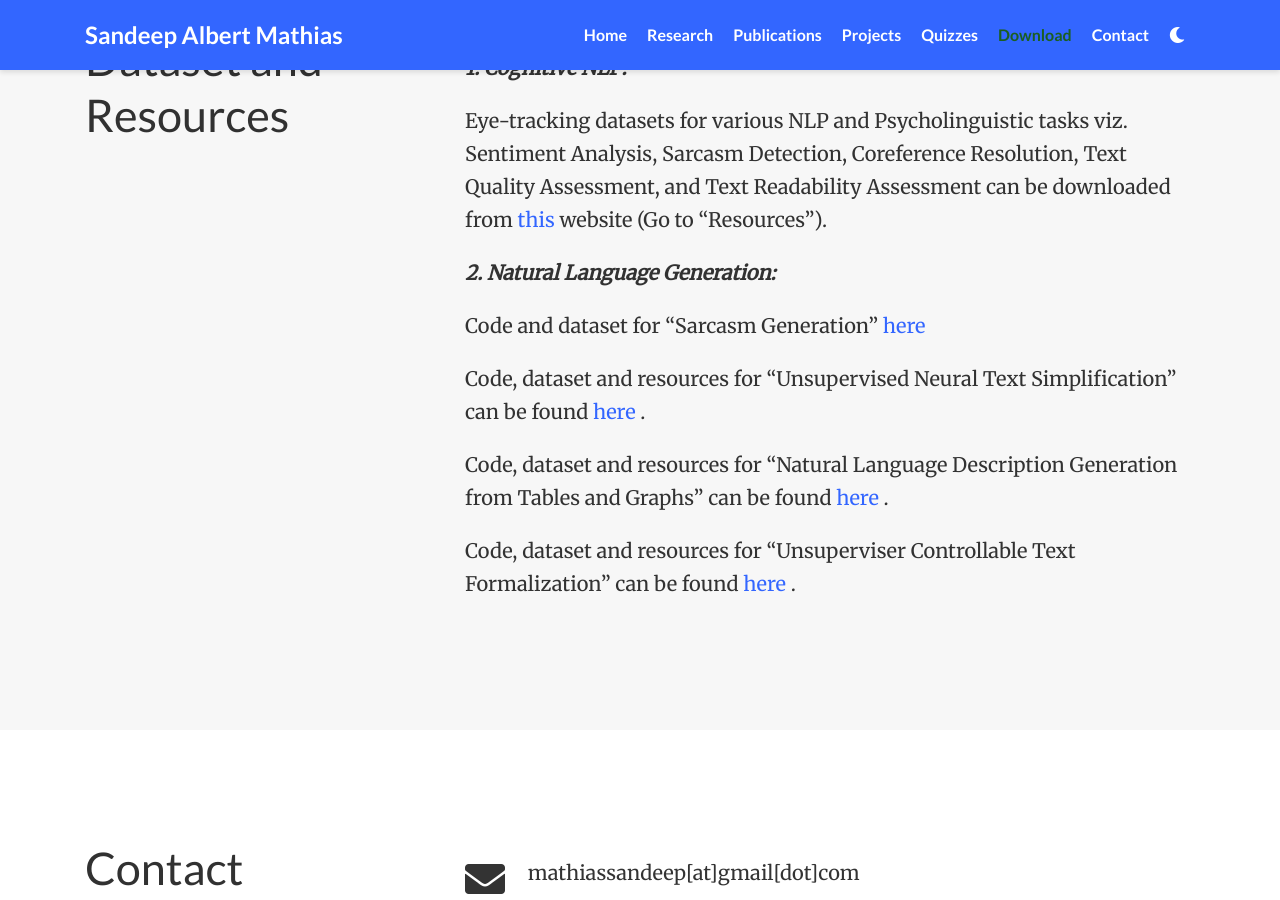
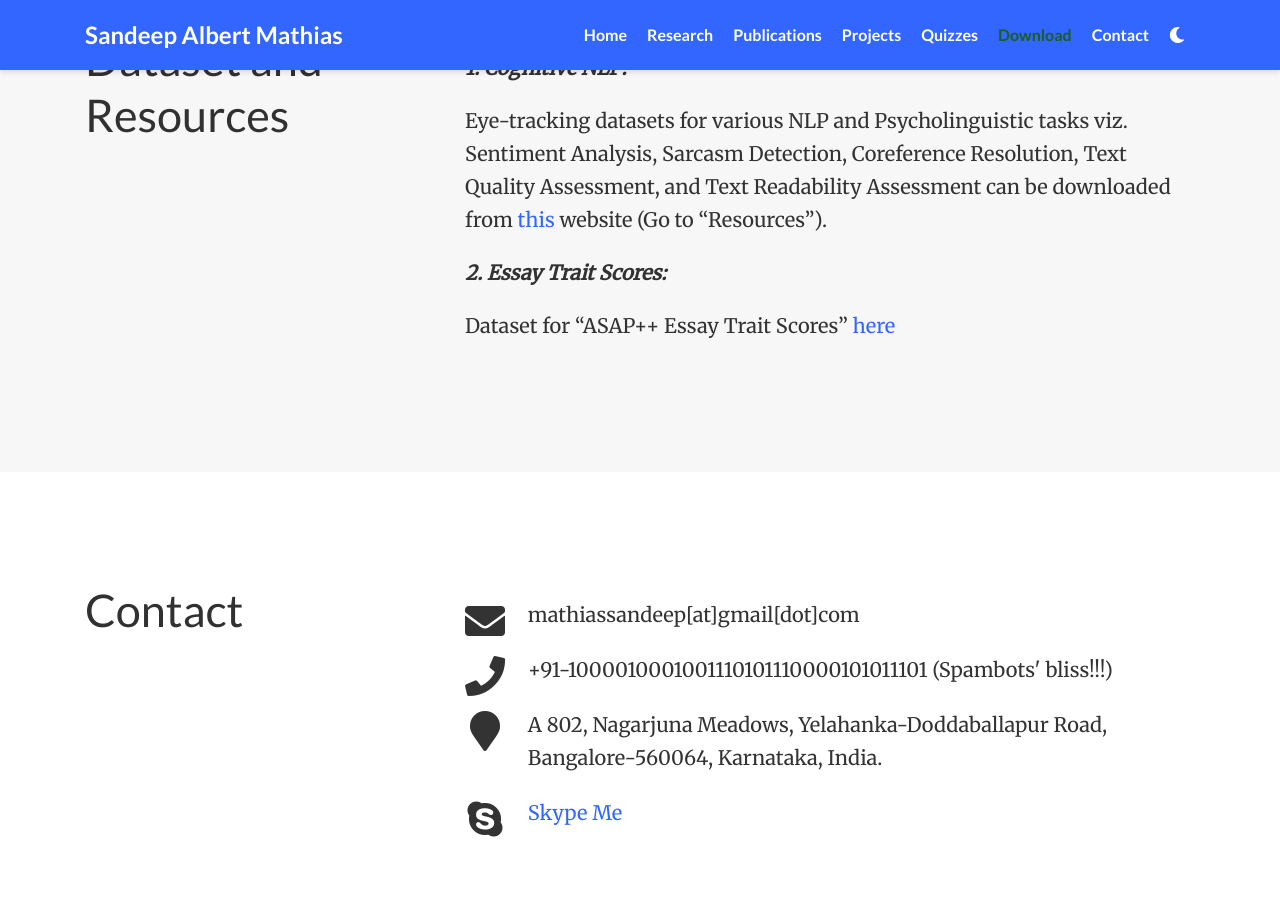
Before and after one commit to lwsam/lwsam.github.io, a Jekyll site: the page index.html, which Jekyll copies as it is, in a window 1280 px wide and 900 px high, scrolled down 5529 px. Built offline with Jekyll 4.4.1, drawn with Linux system fonts in a browser that asks for light colours; nearby versions of some CDN libraries; Markdown is read by kramdown in place of the engine named in the settings; a style sheet for code colours, icons or effects is not loaded.

Commit message:
Update index.html

```diff
--- a/index.html
+++ b/index.html
@@ -424,11 +424,11 @@
   <div class="col-12 col-lg-8">
     <p><p><em><strong>1. Cognitive NLP:</strong></em></p>
 <p>Eye-tracking datasets for various NLP and Psycholinguistic tasks viz. Sentiment Analysis, Sarcasm Detection, Coreference Resolution, Text Quality Assessment, and Text Readability Assessment can be downloaded from <a href="http://www.cfilt.iitb.ac.in/~cognitive-nlp">this</a> website (Go to &ldquo;Resources&rdquo;).</p>
-<p><em><strong>2. Natural Language Generation:</strong></em></p>
-<p>Code and dataset for &ldquo;Sarcasm Generation&rdquo; <a href="https://github.com/TarunTater/sarcasm_generation">here</a></p>
-<p>Code, dataset and resources for &ldquo;Unsupervised Neural Text Simplification&rdquo; can be found <a href="https://github.com/subramanyamdvss/UnsupNTS">here</a> .</p>
+<p><em><strong>2. Essay Trait Scores:</strong></em></p>
+<p>Dataset for &ldquo;ASAP++ Essay Trait Scores&rdquo; <a href="http://www.cfilt.iitb.ac.in/~egdata/">here</a></p>
+<!-- <p>Code, dataset and resources for &ldquo;Unsupervised Neural Text Simplification&rdquo; can be found <a href="https://github.com/subramanyamdvss/UnsupNTS">here</a> .</p>
 <p>Code, dataset and resources for &ldquo;Natural Language Description Generation from Tables and Graphs&rdquo; can be found <a href="https://github.com/parajain/structscribe">here</a> .</p>
-<p>Code, dataset and resources for &ldquo;Unsuperviser Controllable Text Formalization&rdquo; can be found <a href="https://github.com/parajain/uctf">here</a> .</p>
+<p>Code, dataset and resources for &ldquo;Unsuperviser Controllable Text Formalization&rdquo; can be found <a href="https://github.com/parajain/uctf">here</a> .</p>-->
 </p>
   </div>
 </div>
```
